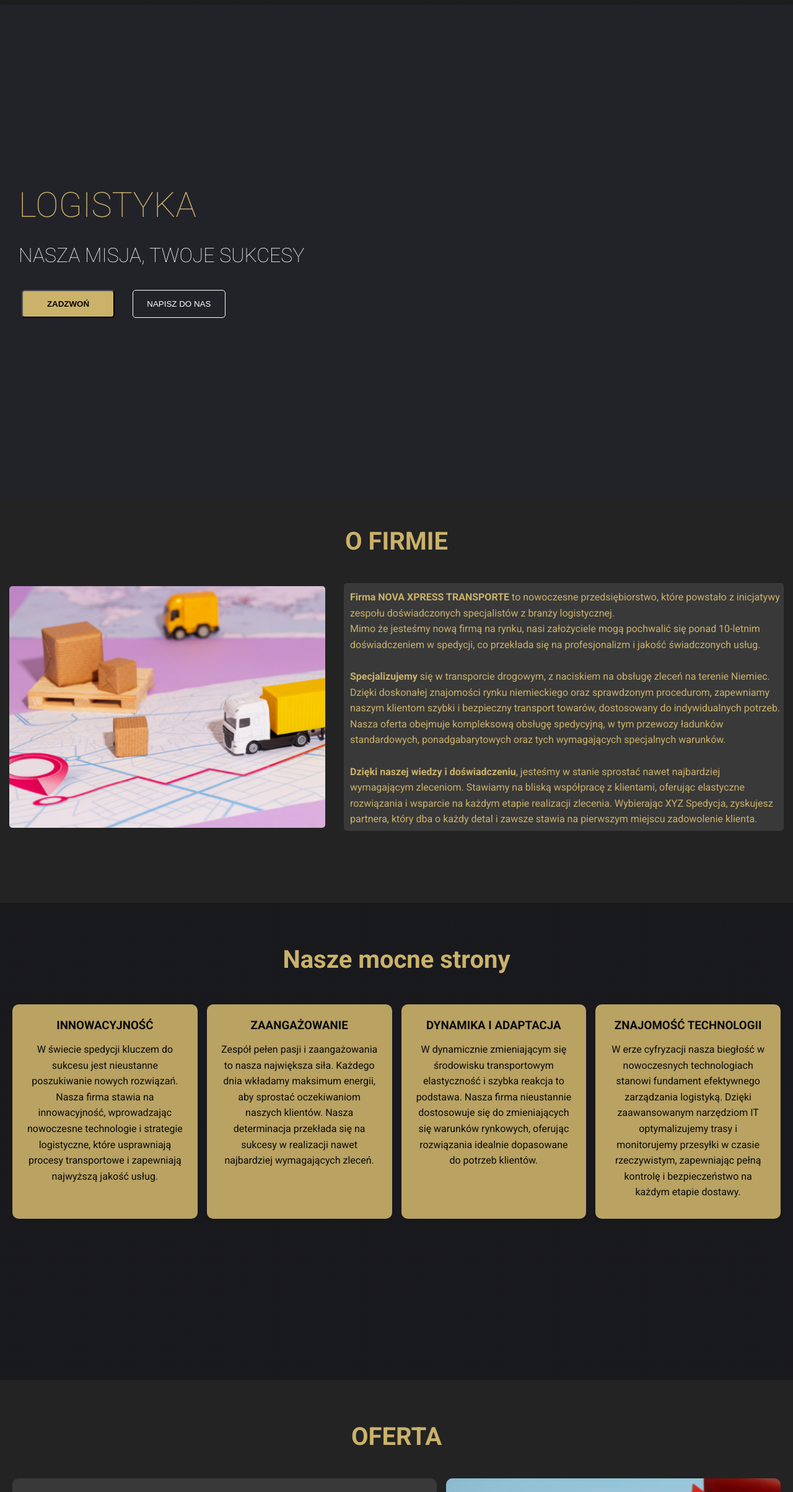
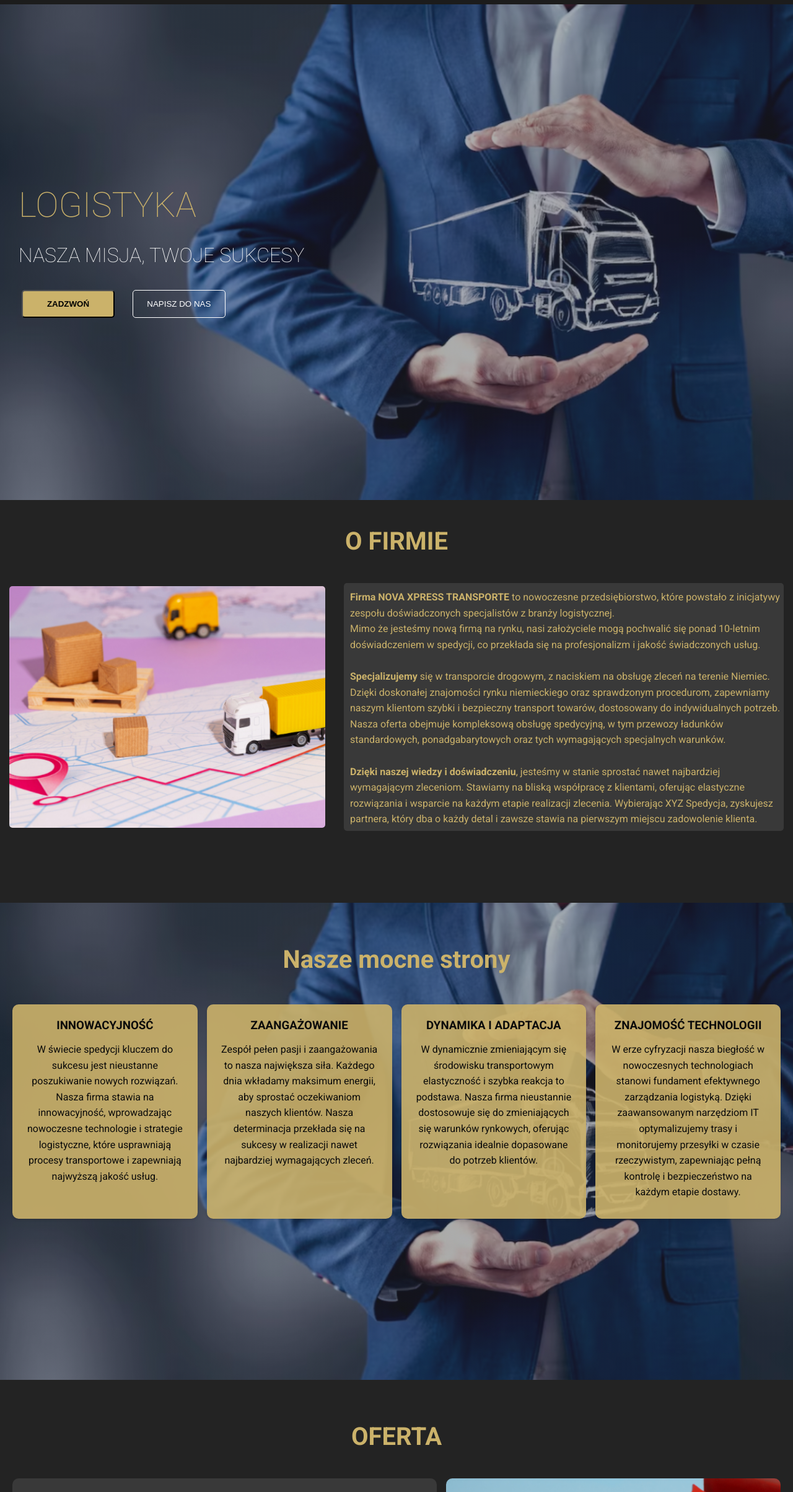
Before and after one commit to UrszulaBaranowska/NXT-Company, a plain HTML site: page index.html in a window 1280 px wide. Shown: the part 78-2486 px from the top of the page at 62% size. Drawn offline with Linux system fonts and the light colour scheme; a script that the page names is missing.

Commit message:
Update styles.css

```diff
--- a/css/styles.css
+++ b/css/styles.css
@@ -101,7 +101,7 @@ nav .contact-info a:hover,
       rgba(47, 48, 58, 0.4),
       rgba(47, 48, 58, 0.4)
     ),
-    url("images/hero_mirror.png");
+    url("/images/hero_mirror.png");
   background-repeat: no-repeat;
   background-position: center;
   background-size: cover;
@@ -224,7 +224,7 @@ nav .contact-info a:hover,
       rgba(47, 48, 58, 0.4),
       rgba(47, 48, 58, 0.4)
     ),
-    url("images/hero_mirror.png");
+    url("/images/hero_mirror.png");
   background-repeat: no-repeat;
   background-position: center;
   background-size: cover;
@@ -311,7 +311,7 @@ nav .contact-info a:hover,
       rgba(47, 48, 58, 0.4),
       rgba(47, 48, 58, 0.4)
     ),
-    url("images/hero_mirror.png");
+    url("/images/hero_mirror.png");
   background-repeat: no-repeat;
   background-position: center;
   background-size: cover;
```
